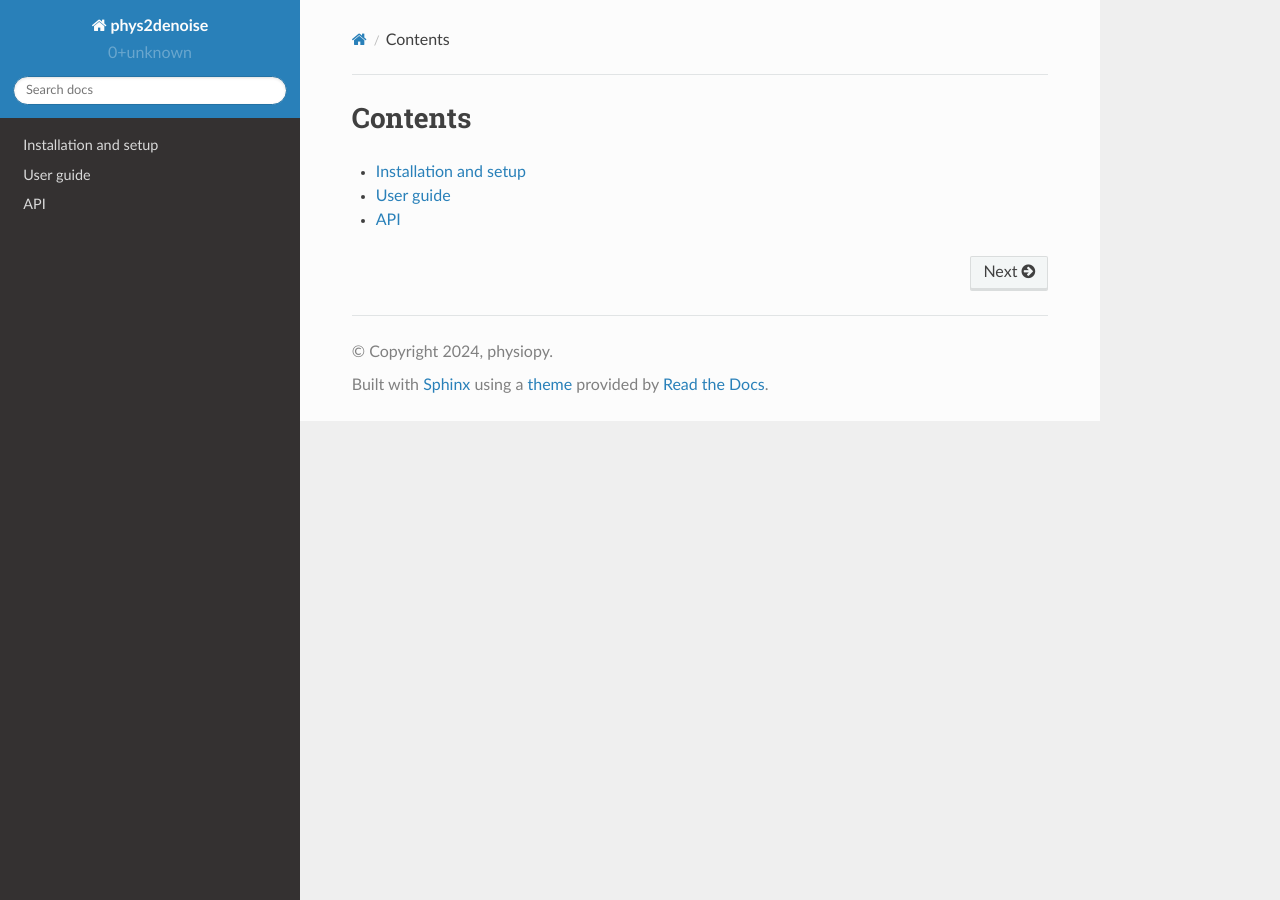
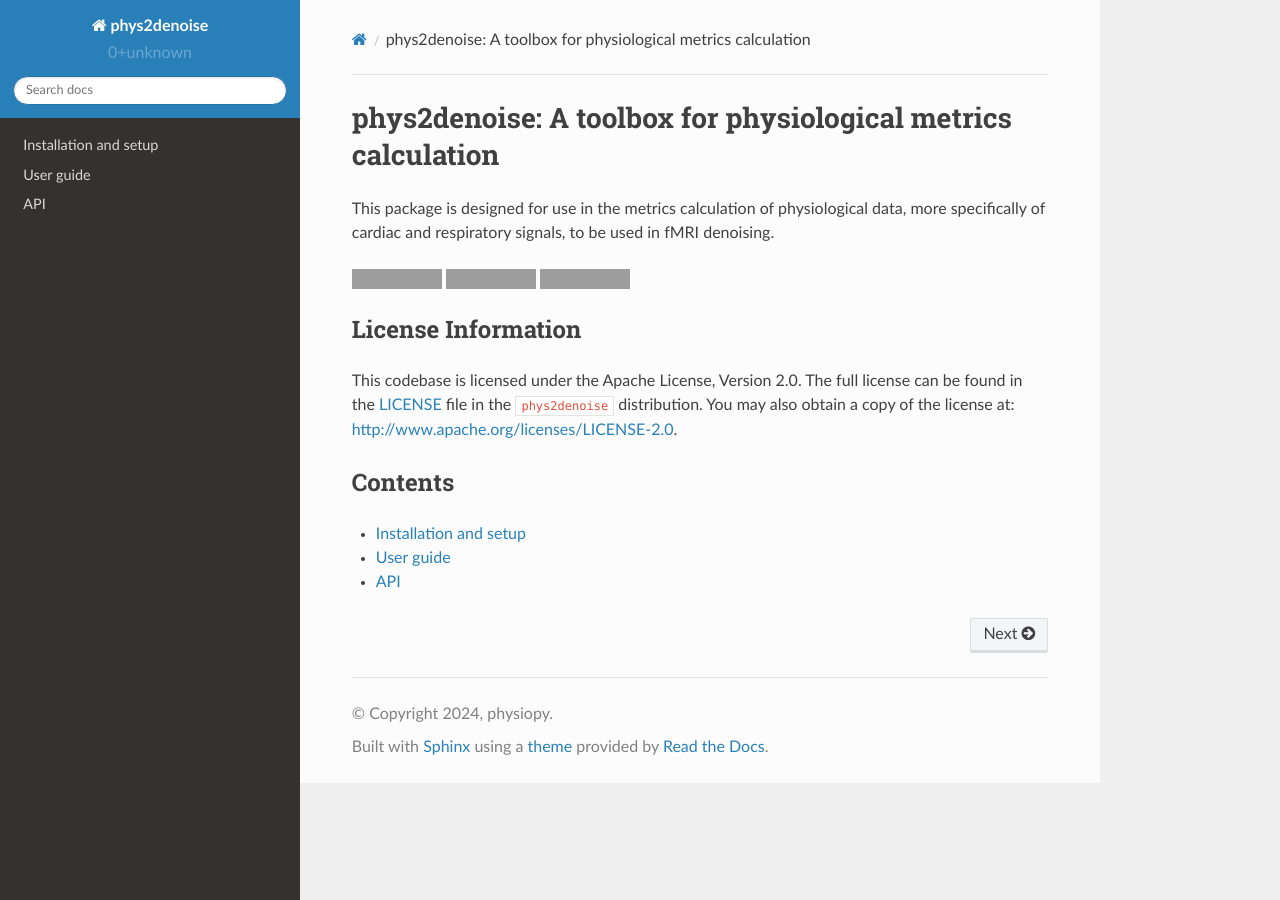
Before and after one commit to physiopy/phys2denoise, a Sphinx documentation site: the page built from docs/index.rst, in a window 1280 px wide. Built offline with Sphinx 7.4.7 and the Read the Docs theme 2.0.0, drawn with Linux system fonts in a browser that asks for light colours; grey boxes are pictures that could not be loaded.

Commit message:
Add basic installation, README.rst in index page and minor fixes

```diff
--- /dev/null
+++ b/README.rst
@@ -0,0 +1,22 @@
+phys2denoise: A toolbox for physiological metrics calculation
+=============================================================
+
+This package is designed for use in the metrics calculation of physiological data, more specifically of cardiac and respiratory signals, to be used in fMRI denoising.
+
+
+.. image:: https://readthedocs.org/projects/phys2denoise/badge/?version=latest
+   :target: http://phys2denoise.readthedocs.io/en/latest
+.. image:: https://img.shields.io/badge/license-Apache%202-blue.svg
+   :target: http://www.apache.org/licenses/LICENSE-2.0
+.. image:: https://img.shields.io/badge/python-3.6+-blue.svg
+   :target: https://www.python.org/downloads/
+
+
+.. _licensing:
+
+License Information
+-------------------
+
+This codebase is licensed under the Apache License, Version 2.0. The full
+license can be found in the `LICENSE <https://github.com/physiopy/phys2denoise/blob/master/LICENSE>`_ file in the ``phys2denoise`` distribution. You may also
+obtain a copy of the license at: http://www.apache.org/licenses/LICENSE-2.0.
--- a/docs/index.rst
+++ b/docs/index.rst
@@ -1,3 +1,4 @@
+.. include:: ../README.rst
 
 Contents
 --------
--- a/docs/user_guide/exporting.rst
+++ b/docs/user_guide/exporting.rst
@@ -10,7 +10,8 @@ This can be done using the :py:func:`export_metric` function, which provides the
 - Defining the output file extension and file prefix.
 - Defining the number of timepoints to be considered.
 
-The following example shows how to export the computed respiratory variance time using a Physio object.
+The following example shows how to export the computed respiratory variance time using a Physio object. In the following example,
+we consider that the Physio object is ``resp``, containing the respiratory data, peaks and troughs.
 
 .. code-block:: python
 
--- a/docs/user_guide/metrics.rst
+++ b/docs/user_guide/metrics.rst
@@ -64,7 +64,7 @@ For further information refer to the :py:mod:`physutils` documentation.
 Without using a Physio object
 #############################
 
-However, if the use of :py:mod:`physutils` is not preferred, the metrics can be also computed without it. The following
+However, if the use of the ``Physio`` object of the :py:mod:`physutils` module is not preferred, the metrics can be also computed without it. The following
 example shows how to compute the heart rate and the heart rate variability using the :py:mod:`phys2denoise` package.
 
 .. code-block:: python
@@ -73,4 +73,4 @@ example shows how to compute the heart rate and the heart rate variability using
 
     # Given that the respiratory signal is stored in `data`, the peaks in `peaks`, the troughs in `troughs`
     # and the sample rate in `sample_rate`
-    _, rvt = respiratory_variance_time(physio, peaks, troughs, sample_rate)
+    _, rvt = respiratory_variance_time(data, peaks, troughs, sample_rate)
```
Also changed, not shown: docs/installation.rst (+11 -0 lines).
